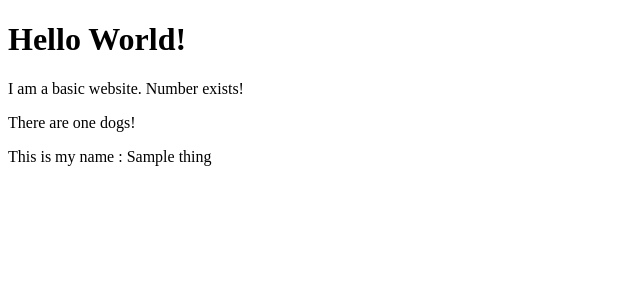
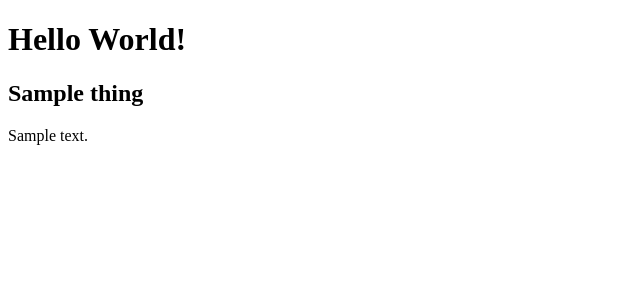
Before and after one commit to Josh-Bonello/hellowebapp, a Django app: template collection/templates/index.html in a window 1280 px wide. Shown: the part 134-434 px from the top of the page, without its empty margins (0-640 px from the left). Run offline with Django 3.2, Linux system fonts and the light colour scheme; the template is opened without the code that fills it: most values are stand-ins (such as "Sample title", 1, 10 or a date in 2020).

Commit message:
For loop embedded into index.html for Thing objects: WORKING

```diff
--- a/collection/templates/index.html
+++ b/collection/templates/index.html
@@ -6,7 +6,8 @@
 
 {% block content %}
     <h1>Hello World!</h1>
-    <p>I am a basic website. {% if number %}Number exists! {% endif %}</p>
-    <p>There are {{ number|apnumber }} dogs!</p>
-    <p>This is my name : {{ thing }} </p>
+    {% for thing in things %}
+    <h2>{{ thing.name }}</h2>
+    <p>{{ thing.description }}</p>
+    {% endfor %}
 {% endblock content %}
--- a/collection/views.py
+++ b/collection/views.py
@@ -1,9 +1,9 @@
 from django.shortcuts import render
+from collection.models import Thing
 
 # Create your views here.
 
 def index(request):
     # this is your new view
-    number = 6
-    thing = "Thing name"
-    return render(request, 'index.html', {'number' : number, 'thing' : thing,})
+    things = Thing.objects.all()
+    return render(request, 'index.html', { 'things' : things,})
```
Also changed, not shown: db.sqlite3, 1 other file.
